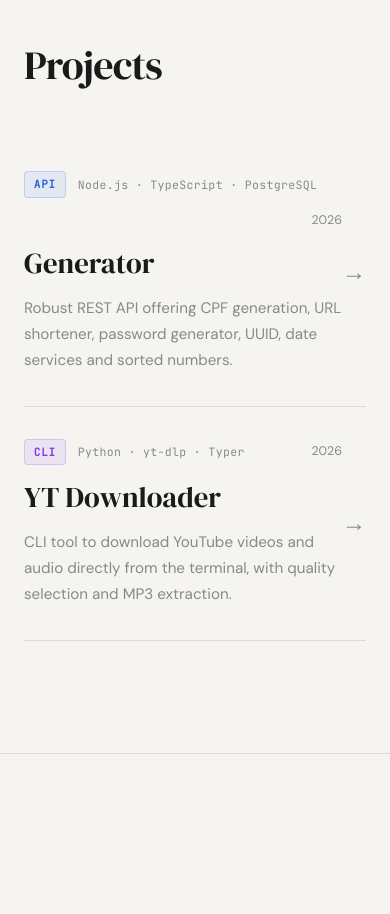
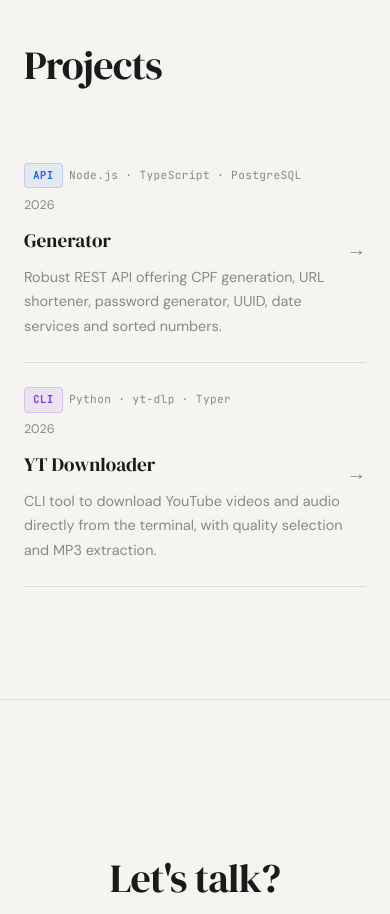
Before and after one commit to Hugolelis/Portfolio, a React (Vite) app: page / in a window 390 px wide. Shown: the part 4060-4974 px from the top of the page. Built offline with nearby package versions, Linux system fonts and the light colour scheme.

Commit message:
responsive project card

```diff
--- a/src/components/ProjectCard.module.css
+++ b/src/components/ProjectCard.module.css
@@ -23,20 +23,22 @@
   grid-column: 1 / 2;
   display: flex;
   align-items: center;
-  gap: 0.75rem;
+  gap: 0.5rem;
   margin-bottom: 0.5rem;
   flex-wrap: wrap;
 }
 
 .typeBadge {
   font-family: var(--font-mono);
-  font-size: 0.68rem;
+  font-size: 0.65rem;
   font-weight: 600;
-  letter-spacing: 0.08em;
-  padding: 0.2rem 0.55rem;
+  letter-spacing: 0.06em;
+  padding: 0.18rem 0.5rem;
   border-radius: 4px;
   border: 1px solid;
   text-transform: uppercase;
+  white-space: nowrap;
+  flex-shrink: 0;
 }
 
 .tagApi   { background: var(--tag-api-bg);     color: var(--tag-api-color);     border-color: var(--tag-api-border); }
@@ -47,21 +49,27 @@
 
 .tag {
   font-family: var(--font-mono);
-  font-size: 0.72rem;
+  font-size: 0.7rem;
   color: var(--muted);
   letter-spacing: 0.03em;
+  overflow: hidden;
+  text-overflow: ellipsis;
+  white-space: nowrap;
+  min-width: 0;
 }
 
 .year {
   font-size: 0.78rem;
   color: var(--muted);
   margin-left: auto;
+  white-space: nowrap;
+  flex-shrink: 0;
 }
 
 .title {
   grid-column: 1 / 2;
   font-family: var(--font-display);
-  font-size: 1.8rem;
+  font-size: clamp(1.2rem, 4vw, 1.8rem);
   font-weight: 400;
   color: var(--text);
   margin-bottom: 0.5rem;
@@ -70,8 +78,8 @@
 .desc {
   grid-column: 1 / 2;
   color: var(--muted);
-  font-size: 0.95rem;
-  max-width: 520px;
+  font-size: 0.9rem;
+  max-width: 100%;
 }
 
 .arrow {
@@ -87,3 +95,22 @@
   color: var(--accent);
   transform: translateX(6px);
 }
+
+@media (max-width: 480px) {
+  .top {
+    gap: 0.4rem;
+  }
+
+  .year {
+    margin-left: 0;
+    width: 100%;
+  }
+
+  .arrow {
+    font-size: 1.2rem;
+  }
+
+  .card {
+    padding: 1.5rem 0;
+  }
+}
```
